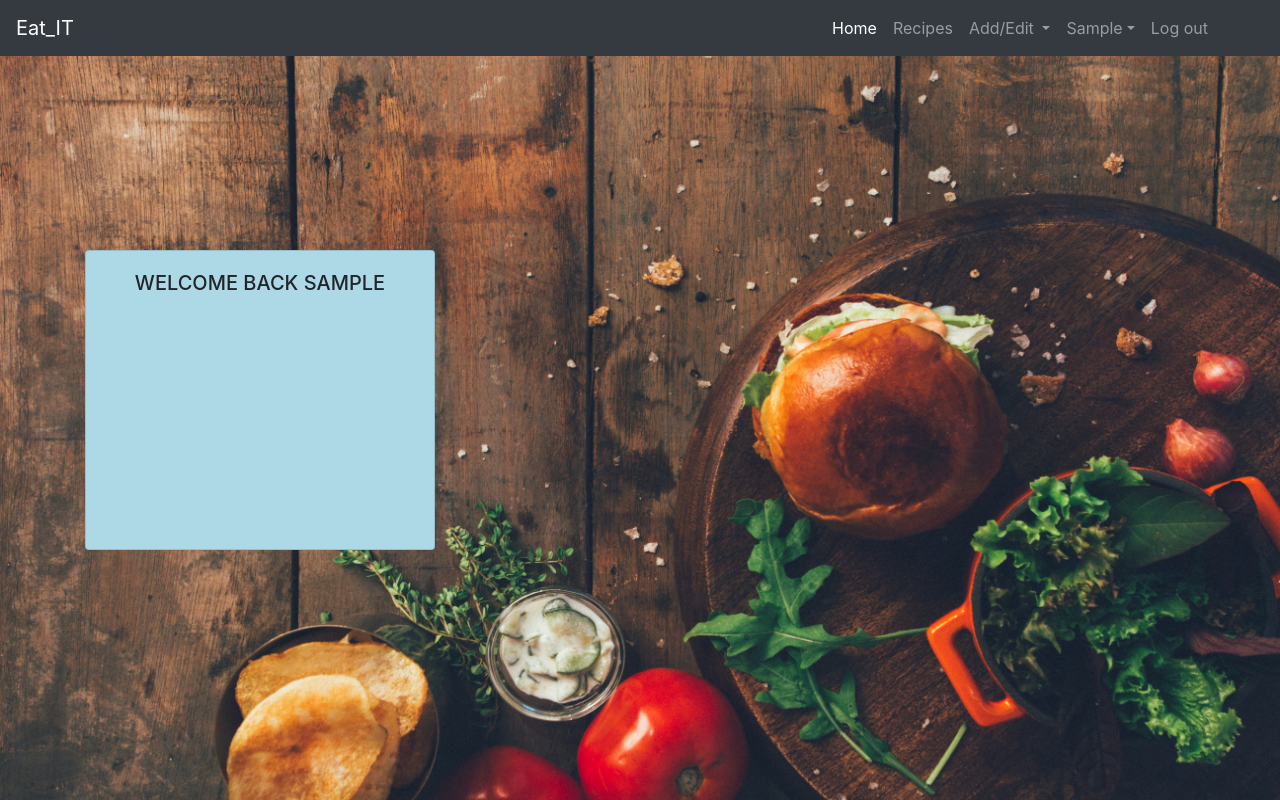
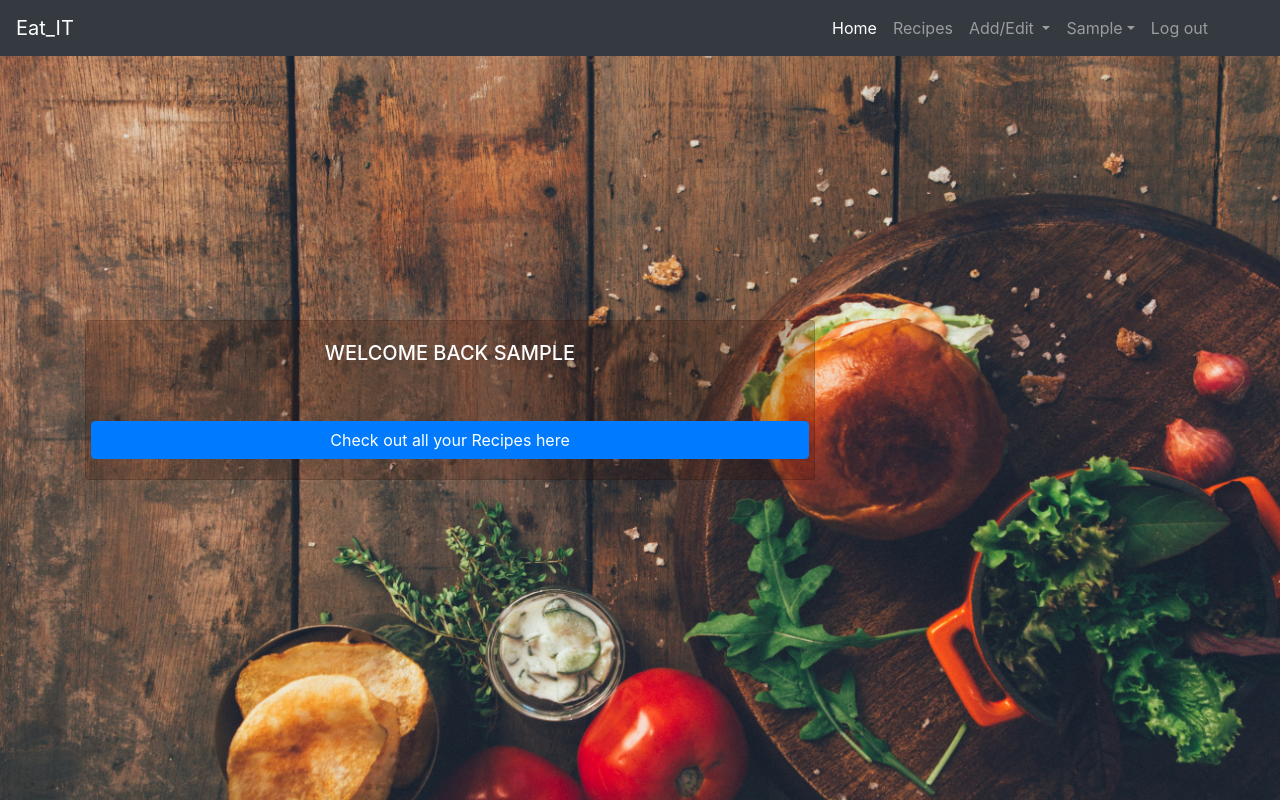
Before and after one commit to conoroshea1996/Cook-Book, a Flask app: page / in a window 1280 px wide. Run offline with Flask 2, Linux system fonts and the light colour scheme; the visitor is signed in with stand-in values (Sample User, id 1); some libraries are stand-ins or nearby versions.

Commit message:
update index style when user is logged in

```diff
--- a/static/css/recipes.css
+++ b/static/css/recipes.css
@@ -121,6 +121,8 @@ small{
     display: block;
 }
 .card-home{
-    background: lightblue;
-    height: 300px;
+    background: rgba(58, 20, 5, 0.226);
+    height: 10rem;
+    margin: auto;
+    color: white;
 }
--- a/templates/index.html
+++ b/templates/index.html
@@ -15,11 +15,15 @@
 
         {% if user %}
         <div class="row">
-            <div class="col-12 col-md-4">
+            <div class="col-12 col-md-8 mx auto">
                 <div class="card card-home" style="width: 100%;">
                     <div class="card-body card_content">
                         <h5 class="card-title text-center text-uppercase"> Welcome back {{user}}</h5>
                         <hr class="mb-0">
+                        <div class="row">
+                            <a class=" btn btn-primary col" href="{{url_for('users_recipes')}}">Check out all your
+                                Recipes here</a>
+                        </div>
                     </div>
                 </div>
                 {% else %}
```
